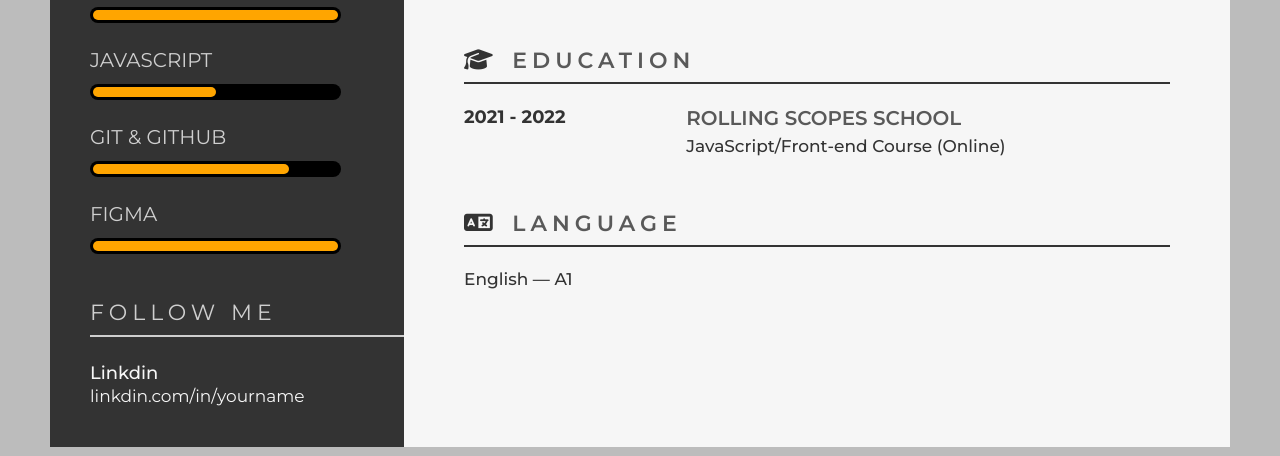
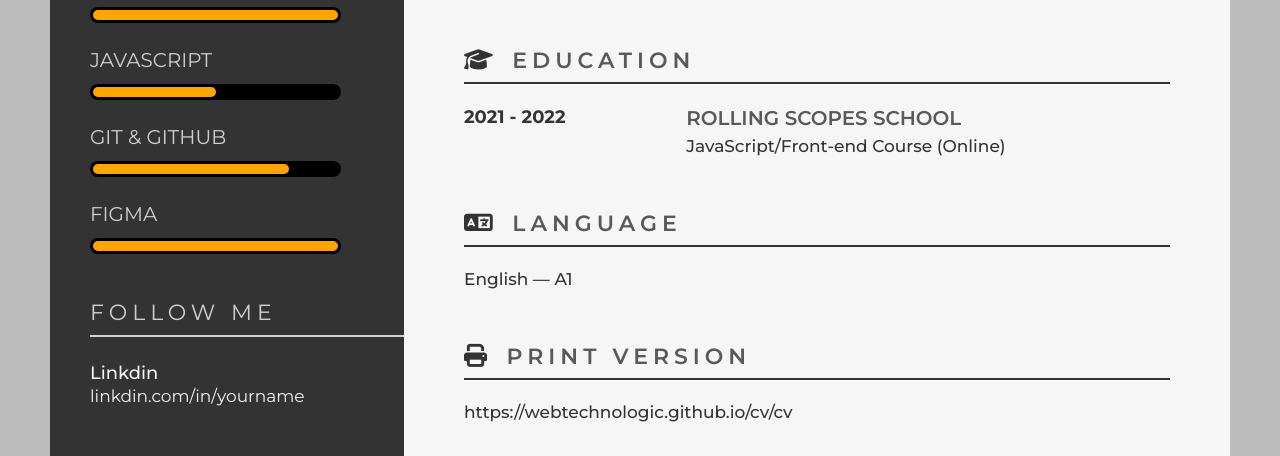
Before and after one commit to webtechnologic/cv, a plain HTML site: page index.html in a window 1280 px wide. Shown: the part 952-1408 px from the top of the page. Drawn offline with Linux system fonts and the light colour scheme.

Commit message:
feat: change file index

```diff
--- a/index.html
+++ b/index.html
@@ -186,6 +186,17 @@
                     </div>
                 </div>
             </section>
+            <section class="references">
+                <div class="wrapper-title">
+                    <i class="fa-solid fa-print"></i>
+                    <h2>Print version</h2>
+                </div>
+                <div class="wrapper-skills">
+                    <div class="wrapper-content-about-me">
+                        <p><a href="https://webtechnologic.github.io/cv/cv">https://webtechnologic.github.io/cv/cv</a></p>
+                    </div>
+                </div>
+            </section>
         </main>
     </div>
     <script src="index.js"></script>
```
Also changed, not shown: 1 other file.
